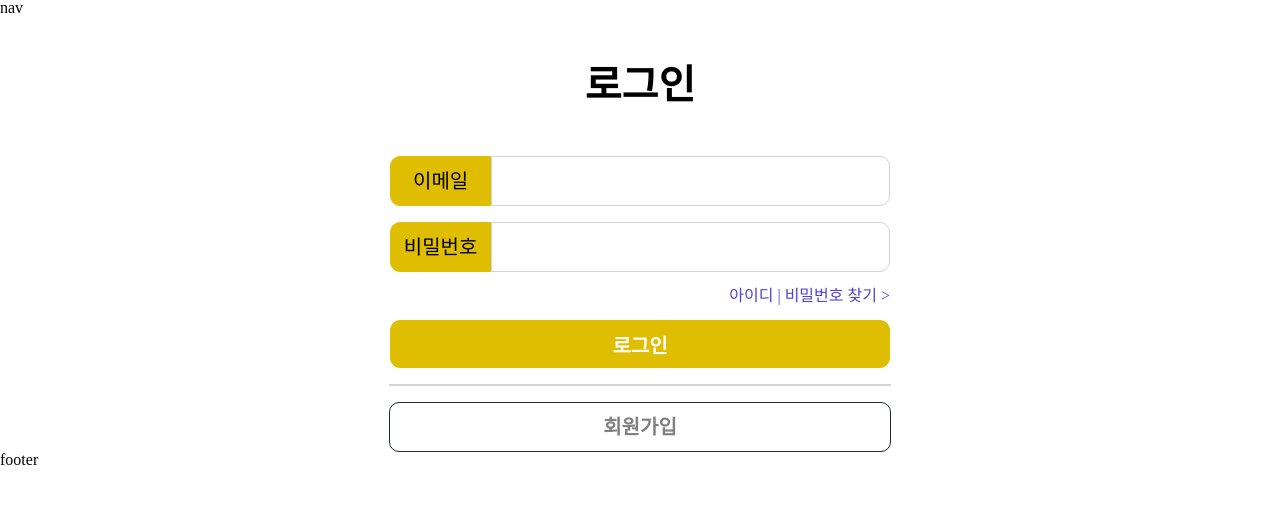
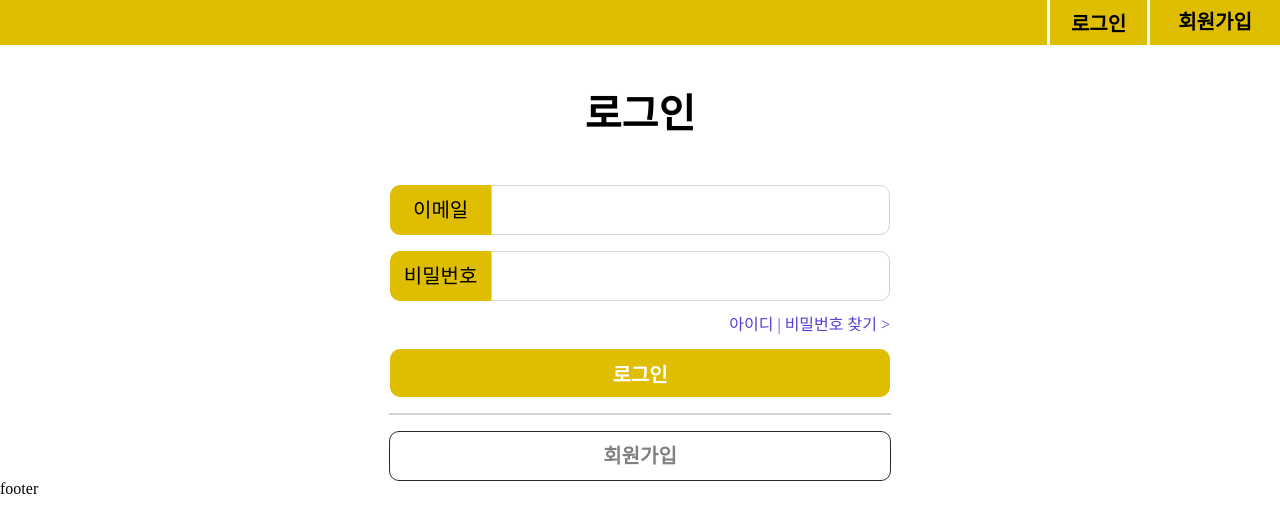
Before and after one commit to JBA-jeju-basketball-association/JBA-FE, a React (Create React App) app: page /login in a window 1280 px wide. Shown: the top 532 px of the page. Built offline with nearby package versions, Linux system fonts and the light colour scheme.

Commit message:
#18 feat: Header 및 로그인/로그아웃 버튼 구현(+로그아웃 기능 구현)

```diff
--- a/src/app/App.tsx
+++ b/src/app/App.tsx
@@ -5,11 +5,12 @@ import { UploadFileList } from "../features/post/upLoadFile/ui/upLoadFileList/Up
 import { UpLoadButton } from "../features/post/upLoadFile/ui/UpLoadButton/UpLoadButton";
 import AddCompetitionPage from "../pages/competitionPages/ui/addCompetitionPage/AddCompetitionPage";
 import LoginPage from "../pages/loginPage/ui/LoginPage";
+import Header from "./header/Header";
 
 function App() {
     return (
         <div className="App">
-            <header>nav</header>
+            <Header />
             <Routes>
                 <Route path="signup" element={<div><SignupForm/></div>} />
                 <Route path="main" element={<div>main</div>}/>
--- /dev/null
+++ b/src/app/header/Header.module.css
@@ -0,0 +1,5 @@
+.Header {
+    display: flex;
+    justify-content: flex-end;
+    background-color: var(--primary-color);
+}
--- /dev/null
+++ b/src/app/header/Header.tsx
@@ -0,0 +1,20 @@
+import React from 'react';
+import LoginButton from "../../features/header/ui/loginButton/LoginButton";
+import SignUpButton from "../../features/header/ui/signUpButton/SignUpButton";
+import style from "./Header.module.css"
+import useUserStore from "../hocs/UserStore";
+
+const Header = () => {
+    const {token} = useUserStore();
+    return (
+        <div>
+            <div className={style.Header}>
+                <LoginButton/>
+                {token === null ? <SignUpButton/> : ""}
+            </div>
+        </div>
+
+    );
+};
+
+export default Header;
--- a/src/app/hocs/api.ts
+++ b/src/app/hocs/api.ts
@@ -1,5 +1,4 @@
 import axios, {AxiosInstance} from "axios";
-
 
 
 
@@ -84,7 +83,6 @@ api.interceptors.response.use(function (response) {
         localStorage.removeItem("AccessToken");
         localStorage.removeItem("RefreshToken");
         alert("로그인 해주세요.");
-        window.location.href = "/login"
     }
 
     return Promise.reject(error);
--- /dev/null
+++ b/src/features/header/api/FetchLogout.ts
@@ -0,0 +1,27 @@
+import {api} from "../../../app/hocs/api";
+import {NavigateFunction} from "react-router-dom";
+
+
+const fetchLogout = (token:string | null, setToken:(token: (string | null)) => void, navigate:NavigateFunction):void => {
+    api.post("/v1/api/sign/logout", null, {
+        headers: {
+            AccessToken: token,
+        }
+    }).then(res => {
+        console.log(res)
+        setToken(null);
+        localStorage.removeItem("AccessToken")
+        localStorage.removeItem("RefreshToken")
+        navigate("/login")
+    }).catch(err => {
+        console.log(err)
+        if (err.response.status === 400) {
+            setToken(null);
+            localStorage.removeItem("AccessToken")
+            localStorage.removeItem("RefreshToken")
+            navigate("/login")
+        }
+    })
+}
+
+export default fetchLogout;
--- /dev/null
+++ b/src/features/header/ui/loginButton/LoginButton.module.css
@@ -0,0 +1,8 @@
+.LoginButton {
+    width: 100px;
+    height: 45px;
+    background-color: var(--primary-color);
+    border-left: 3px solid white;
+    font-size: 20px;
+    font-weight: bold;
+}
--- /dev/null
+++ b/src/features/header/ui/loginButton/LoginButton.tsx
@@ -0,0 +1,24 @@
+import React from 'react';
+import style from "./LoginButton.module.css"
+import useUserStore from "../../../../app/hocs/UserStore";
+import {useNavigate} from "react-router-dom";
+import fetchLogout from "../../api/FetchLogout";
+const LoginButton = () => {
+    const {token, setToken} = useUserStore();
+    const navigate = useNavigate();
+
+    const loginButtonHandler = ():void => {
+        if (token === null) {
+            navigate("/login")
+        }else {
+            fetchLogout(token, setToken, navigate)
+        }
+    }
+    return (
+        <button className={style.LoginButton} onClick={()=> loginButtonHandler()}>
+            {token === null ? "로그인" : "로그아웃"}
+        </button>
+    );
+};
+
+export default LoginButton;
--- /dev/null
+++ b/src/features/header/ui/signUpButton/SignUpButton.module.css
@@ -0,0 +1,10 @@
+.SignUpButton {
+    width: 130px;
+    height: 45px;
+    background-color: var(--primary-color);
+    border-left: 3px solid white;
+    font-size: 20px;
+    font-weight: bold;
+    text-align: center;
+    line-height: 45px;
+}
--- /dev/null
+++ b/src/features/header/ui/signUpButton/SignUpButton.tsx
@@ -0,0 +1,12 @@
+import React from 'react';
+import style from "./SignUpButton.module.css"
+import {Link} from "react-router-dom";
+const SignUpButton = () => {
+    return (
+        <Link to="/signup" className={style.SignUpButton}>
+            회원가입
+        </Link>
+    );
+};
+
+export default SignUpButton;
--- a/src/pages/loginPage/api/FetchLogin.ts
+++ b/src/pages/loginPage/api/FetchLogin.ts
@@ -10,7 +10,7 @@ export default function fetchLogin (email:string, password:string, setEmailMessa
             localStorage.setItem("AccessToken", res.headers["access-token"]);
             localStorage.setItem("RefreshToken", res.headers["refresh-token"]);
             setToken(res.headers["access-token"]);
-            window.location.href = "/main"
+            window.location.href = "/main";
         }
     }).catch(err => {
         const data = err.response.data;
--- a/src/pages/loginPage/ui/LoginPage.tsx
+++ b/src/pages/loginPage/ui/LoginPage.tsx
@@ -3,6 +3,7 @@ import PageTitle from "../../../shared/ui/pageTitle/PageTitle";
 import style from "./LoginPage.module.css";
 import fetchLogin from "../api/FetchLogin";
 import useUserStore from "../../../app/hocs/UserStore";
+import {Link} from "react-router-dom";
 
 const LoginPage = () => {
     const [email, setEmail] = useState<string>("");
@@ -49,11 +50,11 @@ const LoginPage = () => {
                     </div>
                 </div>
                 <div className={style.searchBox}>
-                    <a className={style.search}>아이디 | 비밀번호 찾기 &gt;</a>
+                    <Link to="/" className={style.search}>아이디 | 비밀번호 찾기 &gt;</Link>
                 </div>
                 <button type="submit" className={style.submitButton}>로그인</button>
                 <div className={style.loginBottomLine}></div>
-                <a href={"/signup"} className={style.signUpLink}>회원가입</a>
+                <Link to="/signup" className={style.signUpLink}>회원가입</Link>
             </form>
         </div>
     );
--- a/src/shared/base.css
+++ b/src/shared/base.css
@@ -62,3 +62,9 @@ input {
     /* input의 테두리를 연하게 바꿈 */
     border: 1px solid gray;
     }
+
+/*a css reset*/
+a {
+	text-decoration: none; /* 링크 텍스트 밑줄 제거 */
+	color: inherit; /* 링크 텍스트 색상을 부모 요소로부터 상속 */
+}
```
